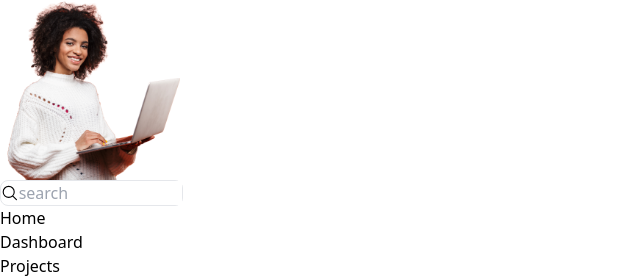
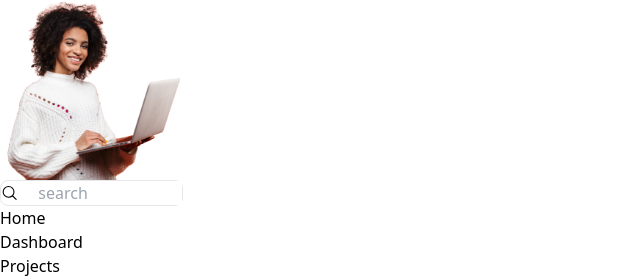
Before and after one commit to Ilesanmi-Erioluwa-Victor/user-profile-nextjs, a Next.js app: page / in a window 1280 px wide. Shown: the top 278 px of the page, without its empty margins (0-640 px from the left). Built offline with nearby package versions, Linux system fonts and the light colour scheme.

Commit message:
Working on sideMenu

```diff
--- a/src/components/Search.tsx
+++ b/src/components/Search.tsx
@@ -5,17 +5,17 @@ import PropTypes, { InferProps } from "prop-types";
 const SearchProps = {
   placeholder: PropTypes.string.isRequired,
   inputClass: PropTypes.string,
-  // childClasses: PropTypes.string,
+  fieldClass: PropTypes.string,
 };
 export default function Search({
   placeholder,
   inputClass,
-  // childClasses,
+  fieldClass,
 }: InferProps<typeof SearchProps>): JSX.Element {
   return (
     <div className={`w-full`}>
       <fieldset
-        className={`w-full flex items-center border bg-white rounded-lg `}>
+        className={`w-full flex items-center border bg-white rounded-lg ${fieldClass}`}>
         <MagnifyingGlassIcon className="w-5 h-5" />
         <input
           type="text"
--- a/src/components/SideMenu.tsx
+++ b/src/components/SideMenu.tsx
@@ -110,7 +110,7 @@ const SideMenu = (): JSX.Element => {
           </figure>
         </Link>
 
-        <Search placeholder="search" />
+        <Search placeholder="search" inputClass={`px-5`}/>
 
         {MenuItem.map((link) => {
           return (
```
